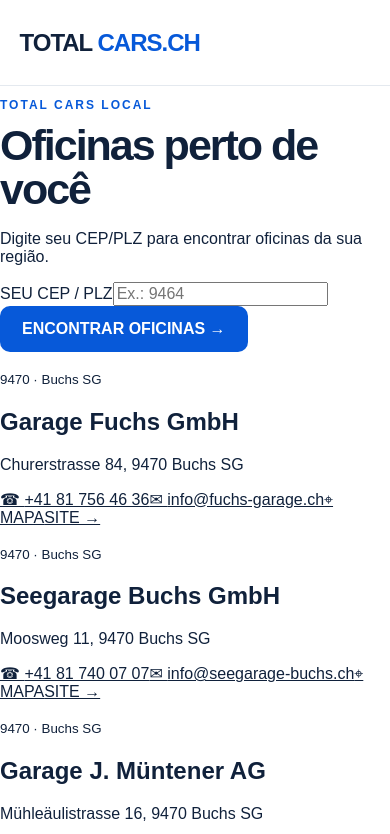
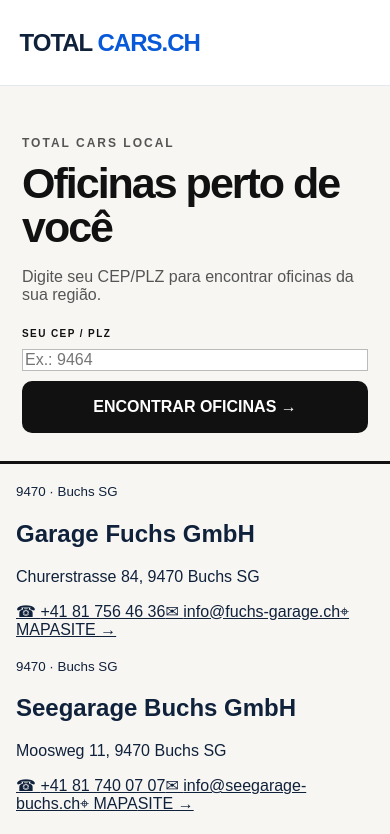
Before and after one commit to ricardobrojek-collab/Total-cars-, a Next.js app: page /oficinas in a window 390 px wide. Shown: the top 834 px of the page. Built offline with nearby package versions, Linux system fonts and the light colour scheme.

Commit message:
Center and whiten automotive directories

```diff
--- a/app/globals.css
+++ b/app/globals.css
@@ -299,3 +299,6 @@
 .homeStory p,.homeStory.leadStory p{font-size:12px!important;line-height:1.4!important;margin-bottom:10px!important;display:-webkit-box;-webkit-line-clamp:3;-webkit-box-orient:vertical;overflow:hidden}
 @media(max-width:1000px){.homeMagazineGrid{grid-template-columns:1fr!important}.homeStory,.homeStory.leadStory{grid-template-columns:180px minmax(0,1fr)!important}}
 @media(max-width:560px){.homeStory,.homeStory.leadStory{grid-template-columns:125px minmax(0,1fr)!important;min-height:150px!important}.homeStory img,.homeStory.leadStory img{width:125px!important;min-height:150px!important}.homeStory h3,.homeStory.leadStory h3{font-size:17px!important}.homeStory p,.homeStory.leadStory p{-webkit-line-clamp:2}}
+
+/* White centered directories matching Total Cars editorial style */
+.whiteDirectory{background:#f7f6f2!important}.whiteHero{background:#f7f6f2!important;color:#111!important;max-width:1380px;margin:0 auto;padding:56px 54px 38px!important;border-bottom:3px solid #111}.whiteHero>p{color:#555!important}.centeredDirectory{width:min(1380px,calc(100% - 80px));margin:0 auto!important;padding-left:0!important;padding-right:0!important}.plzFinder{display:grid;grid-template-columns:minmax(240px,620px) auto;gap:10px;align-items:end;margin-top:24px}.plzFinder label{grid-column:1/-1;font-size:10px;font-weight:900;letter-spacing:1.4px}.plzFinder input{margin:0!important;width:100%!important;background:#fff;border:1px solid #bbb!important}.plzFinder button{height:52px;padding:0 24px;background:#111;color:#fff;border:0;font-weight:900;cursor:pointer}@media(max-width:700px){.whiteHero{padding:38px 22px 28px!important}.centeredDirectory{width:calc(100% - 32px)}.plzFinder{grid-template-columns:1fr}.plzFinder label{grid-column:auto}.plzFinder button{width:100%}}
```
